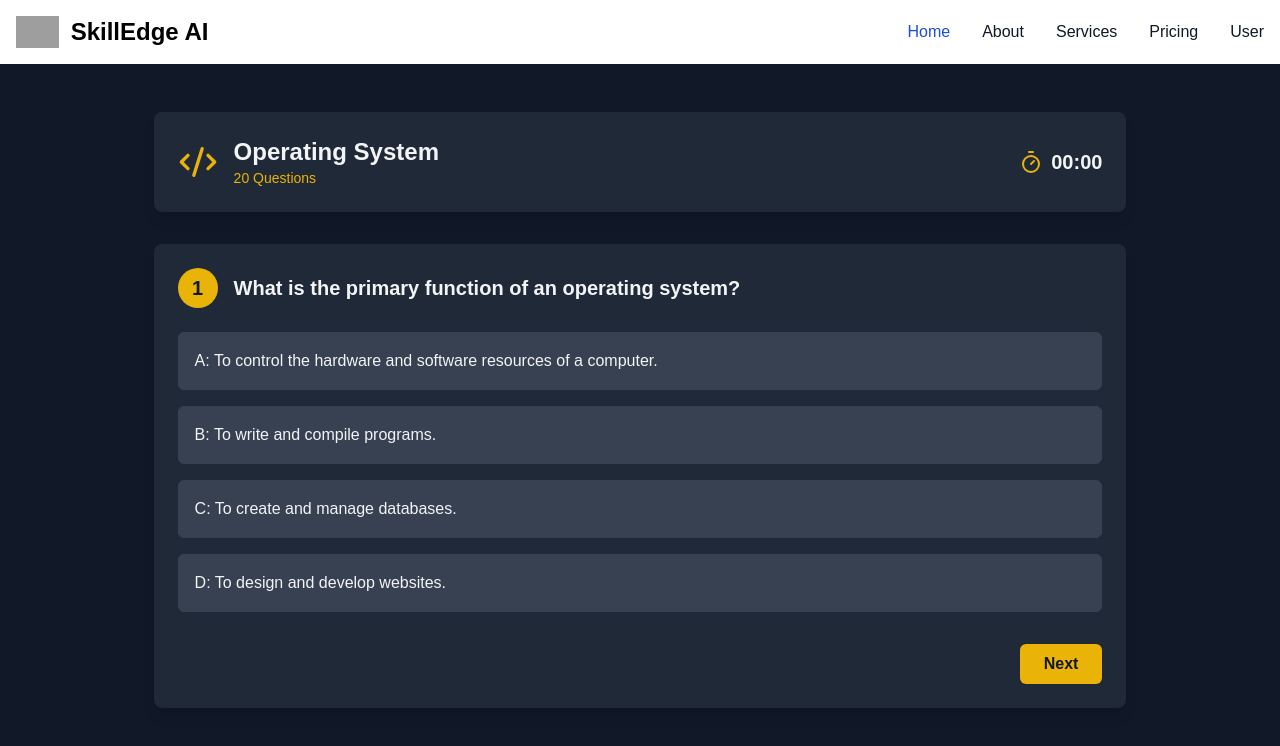
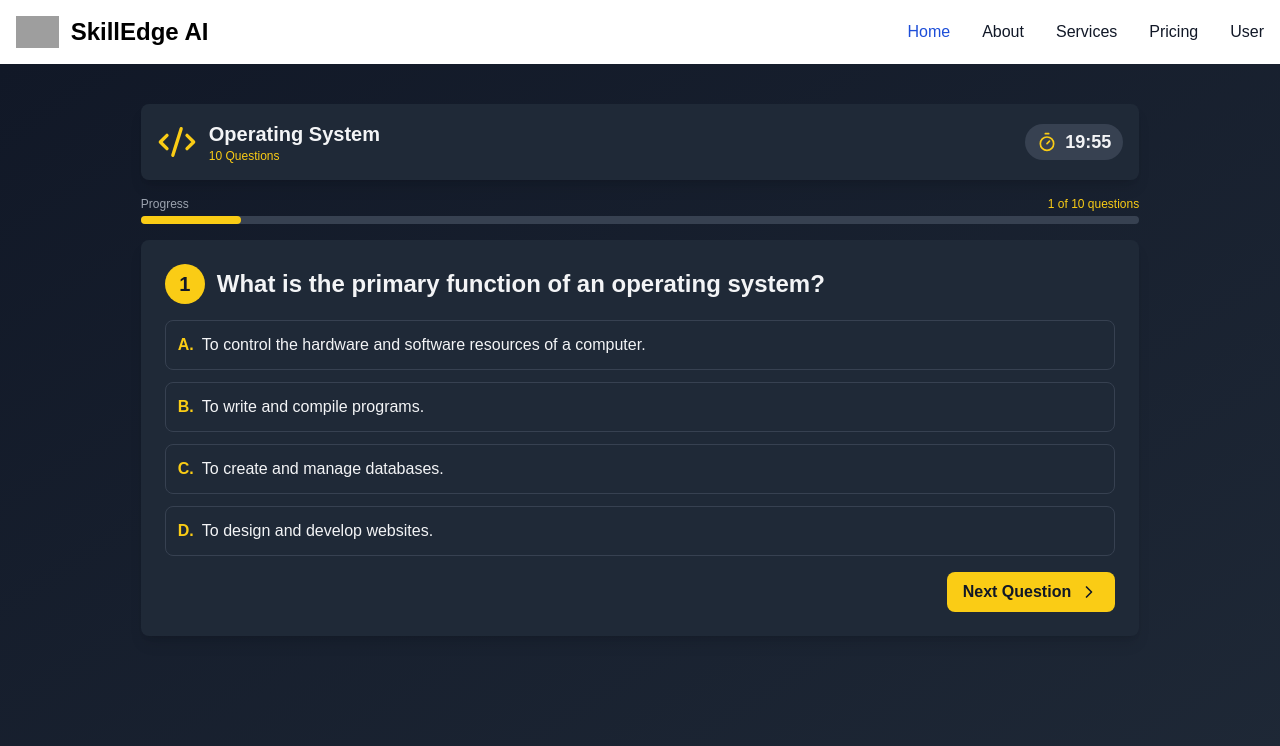
Before and after one commit to Heramb4270/Skill-Edge-AI, a Next.js app in the folder frontend/: page /mcq in a window 1280 px wide. Shown: the top 746 px of the page. Built offline with nearby package versions, Linux system fonts and the light colour scheme; grey boxes are pictures that could not be loaded.

Commit message:
Check QUiz its done

```diff
--- a/frontend/app/mcq/page.js
+++ b/frontend/app/mcq/page.js
@@ -1,40 +1,100 @@
 "use client";
-import React from 'react';
-import { Code,CodeXml, Timer } from 'lucide-react';
-import { useState } from 'react';
-import { IoEllipseSharp } from 'react-icons/io5';
+import React, { useState, useEffect } from 'react';
+import { CodeXml, Timer, ChevronRight } from 'lucide-react';
+
 const questions = require("@/app/mcq/question.json");
-console.log(questions);
+
 const QuizPage = () => {
-    const [ans,setAnswer] = useState(null);
-    const [index,setIndex] = useState(0);
+  const [currentQuestionIndex, setCurrentQuestionIndex] = useState(0);
+  const [selectedAnswer, setSelectedAnswer] = useState(null);
+  const [score, setScore] = useState(0);
+  const [timeRemaining, setTimeRemaining] = useState(1200);
+
+  useEffect(() => {
+    const timer = setInterval(() => {
+      setTimeRemaining((prevTime) => (prevTime > 0 ? prevTime - 1 : 0));
+    }, 1000);
+    return () => clearInterval(timer);
+  }, []);
+
+  const handleNextQuestion = () => {
+    if (selectedAnswer !== null) {
+      if (selectedAnswer === questions[currentQuestionIndex].correctAnswer) {
+        setScore(score + 1);
+      }
+      setCurrentQuestionIndex(currentQuestionIndex + 1);
+      setSelectedAnswer(null);
+    } else {
+      alert("Please select an answer before proceeding.");
+    }
+  };
+
+  const formatTime = (time) => {
+    const minutes = Math.floor(time / 60);
+    const seconds = time % 60;
+    return `${minutes.toString().padStart(2, '0')}:${seconds.toString().padStart(2, '0')}`;
+  };
+
   return (
-    <div className="min-h-screen bg-gray-900 text-gray-100 py-12 sm:px-6 lg:px-8">
-      <div className="w-[80%] mx-auto">
-        <QuizHeader title={"Operating System"} noOfQuestions={"20"} time={"20"}/>
-        <QuizQuestion questionNo={index+1} question={questions[index].question} setAnswer={setAnswer} ans={ans} setIndex={setIndex} options={questions[index].options}/>
-
-
-
-        {/* <QuizQuestion questionNo={/> */}
+    <div className="h-screen bg-gradient-to-br from-gray-900 to-gray-800 text-gray-100 flex items-center justify-center px-4">
+      <div className="w-[80%] h-[90vh] flex flex-col">
+        <QuizHeader
+          title="Operating System"
+          noOfQuestions={questions.length}
+          time={formatTime(timeRemaining)}
+        />
+        <QuizProgress
+          current={currentQuestionIndex + 1}
+          total={questions.length}
+        />
+        {currentQuestionIndex < questions.length ? (
+          <QuizQuestion
+            questionNo={currentQuestionIndex + 1}
+            question={questions[currentQuestionIndex].question}
+            options={questions[currentQuestionIndex].options}
+            selectedAnswer={selectedAnswer}
+            setSelectedAnswer={setSelectedAnswer}
+            onNext={handleNextQuestion}
+          />
+        ) : (
+          <QuizResult score={score} total={questions.length} />
+        )}
       </div>
     </div>
   );
 };
 
-const QuizHeader = (props) => {
+const QuizHeader = ({ title, noOfQuestions, time }) => {
   return (
-    <div className="bg-gray-800 shadow-lg rounded-lg p-6 mb-8 flex justify-between items-center">
+    <div className="bg-gray-800 shadow-lg rounded-lg p-4 mb-4 flex justify-between items-center">
       <div className="flex items-center">
-        <CodeXml className="text-yellow-500 w-10 h-10 mr-4" />
+        <CodeXml className="text-yellow-400 w-10 h-10 mr-3" />
         <div>
-          <h1 className="text-2xl font-bold text-gray-100">{props.title}</h1>
-          <p className="text-sm text-yellow-500">{props.noOfQuestions} Questions</p>
+          <h1 className="text-xl font-bold text-gray-100">{title}</h1>
+          <p className="text-xs text-yellow-400">{noOfQuestions} Questions</p>
         </div>
       </div>
-      <div className="flex items-center">
-        <Timer className="text-yellow-500 w-6 h-6 mr-2" />
-        <span className="text-xl font-semibold text-gray-100">00:00</span>
+      <div className="flex items-center bg-gray-700 rounded-full px-3 py-1">
+        <Timer className="text-yellow-400 w-5 h-5 mr-2" />
+        <span className="text-lg font-semibold text-gray-100">{time}</span>
+      </div>
+    </div>
+  );
+};
+
+const QuizProgress = ({ current, total }) => {
+  const progress = (current / total) * 100;
+  return (
+    <div className="mb-4">
+      <div className="flex justify-between items-center mb-1">
+        <span className="text-xs font-medium text-gray-400">Progress</span>
+        <span className="text-xs font-medium text-yellow-400">{current} of {total} questions</span>
+      </div>
+      <div className="w-full bg-gray-700 rounded-full h-2">
+        <div
+          className="bg-yellow-400 h-2 rounded-full transition-all duration-300 ease-in-out"
+          style={{ width: `${progress}%` }}
+        ></div>
       </div>
     </div>
   );
@@ -43,50 +103,62 @@ const QuizHeader = (props) => {
 const QuizQuestion = ({
     questionNo,
     question,
-    setAnswer,
-    ans,
-    setIndex,
-    options
-
-}) =>{
-
-    const [tempAns,setTempAns] = useState(null);
-    const handleAns = () => {
-        if(tempAns !== null){
-            setAnswer(tempAns);
-            setIndex((prevIndex) => prevIndex + 1);
-        }else{
-            alert("Please select an option");
-
-        }
-    }
+    options,
+    selectedAnswer,
+    setSelectedAnswer,
+    onNext
+  }) => {
     return (
-    <div className="bg-gray-800 shadow-lg rounded-lg p-6">
-      <div className="flex items-center mb-6">
-        <div className="bg-yellow-500 rounded-full w-10 h-10 flex items-center justify-center mr-4">
+      <div className="bg-gray-800 shadow-lg rounded-lg p-6 flex flex-col">
+        <div className="flex items-center mb-4">
+          <div className="bg-yellow-400 rounded-full w-10 h-10 flex items-center justify-center mr-3">
             <span className="text-xl font-bold text-gray-900">{questionNo}</span>
           </div>
-        <h2 className="text-xl font-semibold text-gray-100">{question}</h2>
+          <h2 className="text-2xl font-semibold text-gray-100">{question}</h2>
         </div>
-      <div className="space-y-4">
+        <div className="space-y-3  mb-4">
           {options.map((option, index) => (
             <button
               key={index}
-            className="w-full text-left p-4 rounded-md border border-gray-700 bg-gray-700 hover:bg-gray-600 focus:outline-none focus:ring-2 focus:ring-yellow-500 transition duration-150 ease-in-out"
-            onClick={() => {setTempAns(index);}}
+              className={`w-full text-left p-3 rounded-lg border ${
+                selectedAnswer === index
+                  ? 'border-yellow-400 bg-gray-700'
+                  : 'border-gray-700 bg-gray-750 hover:bg-gray-700'
+              } focus:outline-none focus:ring-2 focus:ring-yellow-400 transition duration-150 ease-in-out flex items-center`}
+              onClick={() => setSelectedAnswer(index)}
             >
-            {String.fromCharCode(65 + index)}: {option}
+              <span className="text-yellow-400 font-semibold mr-2">{String.fromCharCode(65 + index)}.</span>
+              {option}
             </button>
           ))}
         </div>
-      <div className="mt-8 flex justify-end">
-        <button className="bg-yellow-500 text-gray-900 font-semibold py-2 px-6 rounded-md hover:bg-yellow-600 focus:outline-none focus:ring-2 focus:ring-yellow-500 focus:ring-offset-2 focus:ring-offset-gray-800 transition duration-150 ease-in-out"
-        onClick={handleAns}>
-          Next
+        <div className="flex justify-end">
+          <button
+            className="bg-yellow-400 text-gray-900 font-semibold py-2 px-4 rounded-lg hover:bg-yellow-300 focus:outline-none focus:ring-2 focus:ring-yellow-400 focus:ring-offset-2 focus:ring-offset-gray-800 transition duration-150 ease-in-out flex items-center"
+            onClick={onNext}
+          >
+            Next Question
+            <ChevronRight className="w-5 h-5 ml-2" />
           </button>
         </div>
       </div>
     );
   };
 
+
+const QuizResult = ({ score, total }) => {
+  return (
+    <div className="bg-gray-800 shadow-lg rounded-lg p-6 text-center flex-grow flex flex-col justify-center">
+      <h2 className="text-2xl font-bold mb-4">Quiz Completed!</h2>
+      <p className="text-lg mb-4">Your score: {score} out of {total}</p>
+      <p className="text-yellow-400 text-xl font-semibold mb-6">
+        {score === total ? "Perfect Score!" : score > total / 2 ? "Great Job!" : "Keep Practicing!"}
+      </p>
+      <button className="bg-yellow-400 text-gray-900 font-semibold py-2 px-4 rounded-lg hover:bg-yellow-300 focus:outline-none focus:ring-2 focus:ring-yellow-400 focus:ring-offset-2 focus:ring-offset-gray-800 transition duration-150 ease-in-out mx-auto">
+        Restart Quiz
+      </button>
+    </div>
+  );
+};
+
 export default QuizPage;
```
Lines whose indentation alone changed are shown as unchanged.
